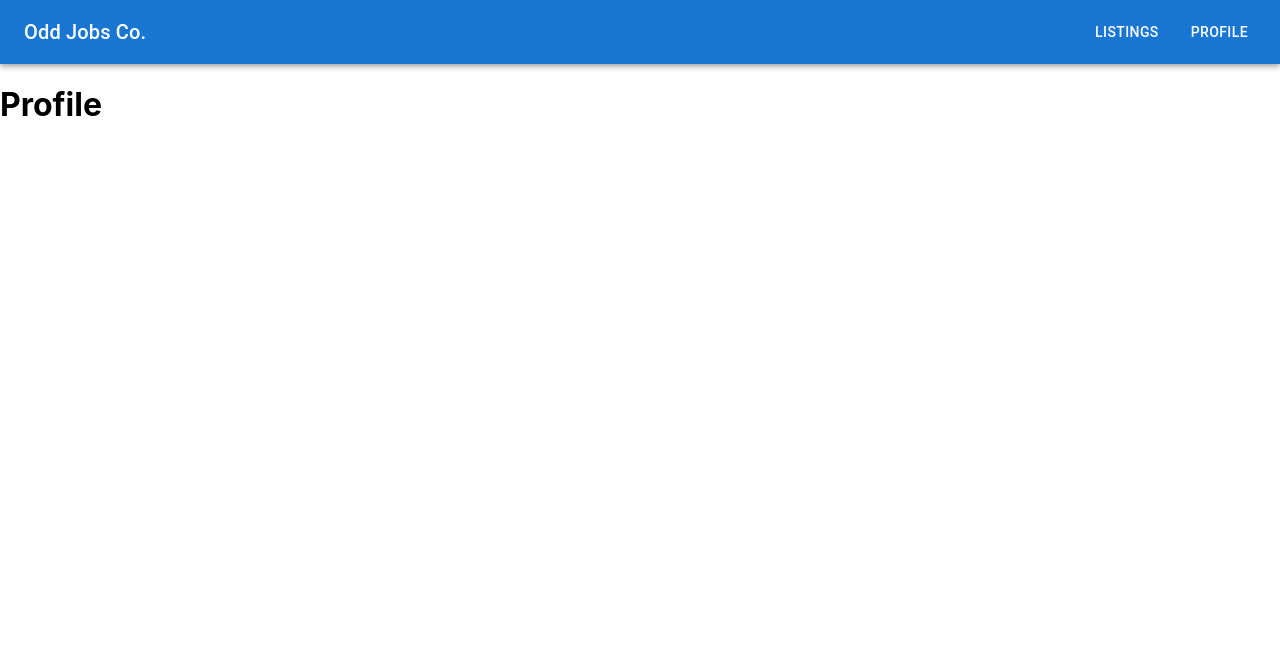
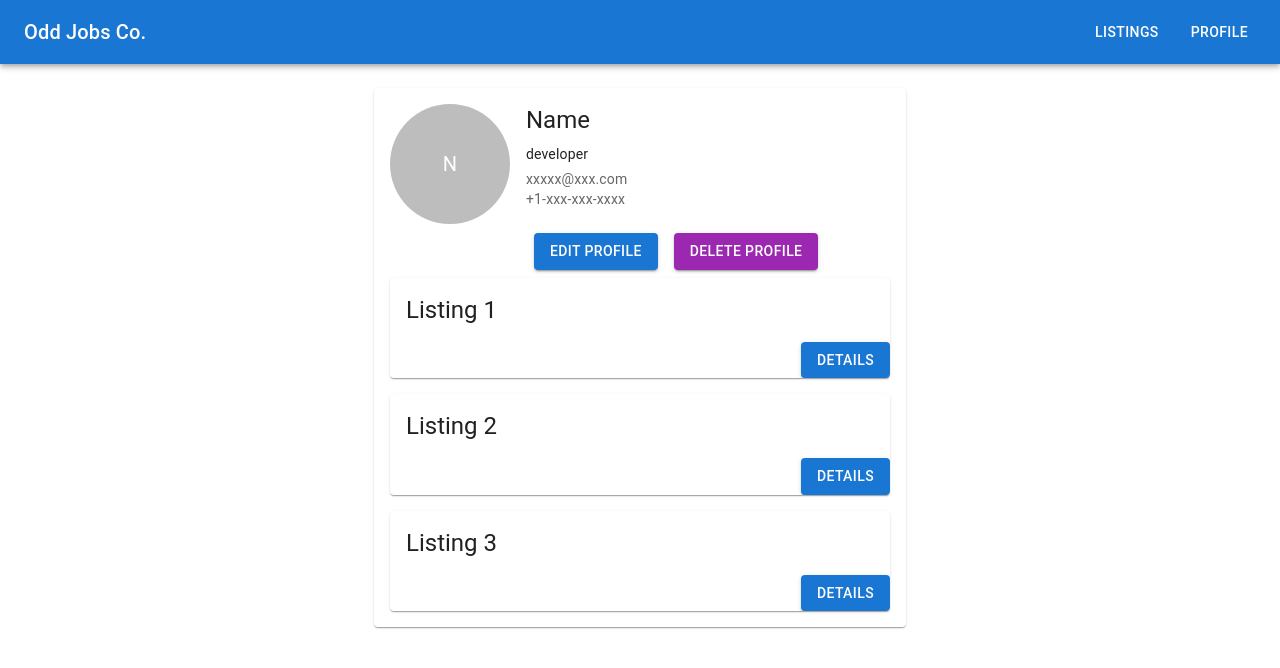
Before and after one commit to Vraj-P/OddJobsCO, a React (Create React App) app in the folder client/: page /profile in a window 1280 px wide. Shown: the top 668 px of the page. Built offline with nearby package versions, Linux system fonts and the light colour scheme; the HTML template or start-up script is replaced by a standard one.

Commit message:
created profile page

```diff
--- a/client/src/pages/profile/index.tsx
+++ b/client/src/pages/profile/index.tsx
@@ -1,3 +1,97 @@
 import React from "react";
-const ProfilePage = () => <h1>Profile</h1>
-export default ProfilePage;
+import { Avatar, Button, Grid, Paper, Typography } from "@mui/material";
+import { makeStyles } from "tss-react/mui";
+import ListingCard from "../listings/components/ListingCard";
+
+const useStyles = makeStyles()((theme) => ({
+  root: {
+    flexGrow: 1,
+    padding: theme.spacing(3),
+  },
+  paper: {
+    padding: theme.spacing(2),
+    margin: "auto",
+    maxWidth: 500,
+  },
+  avatar: {
+    width: theme.spacing(15),
+    height: theme.spacing(15),
+  },
+  button: {
+    margin: theme.spacing(1),
+  },
+}));
+
+interface ListingCardData {
+  name: string;
+}
+
+const testListings: ListingCardData[] = [
+  { name: "Listing 1" },
+  { name: "Listing 2" },
+  { name: "Listing 3" },
+];
+
+const UserProfile = () => {
+  const { classes } = useStyles();
+
+  const name = "Name";
+  const title = "developer";
+  const email = "xxxxx@xxx.com";
+  const phone = "+1-xxx-xxx-xxxx";
+
+  return (
+    <div className={classes.root}>
+      <Paper className={classes.paper}>
+        <Grid container spacing={2}>
+          <Grid item>
+            <Avatar className={classes.avatar}>{name[0]}</Avatar>
+          </Grid>
+          <Grid item xs={12} sm container>
+            <Grid item xs container direction="column" spacing={2}>
+              <Grid item xs>
+                <Typography gutterBottom variant="h5">
+                  {name}
+                </Typography>
+                <Typography variant="body2" gutterBottom>
+                  {title}
+                </Typography>
+                <Typography variant="body2" color="textSecondary">
+                  {email}
+                </Typography>
+                <Typography variant="body2" color="textSecondary">
+                  {phone}
+                </Typography>
+              </Grid>
+              <Grid item>
+                <Button
+                  variant="contained"
+                  color="primary"
+                  className={classes.button}
+                >
+                  Edit Profile
+                </Button>
+                <Button
+                  variant="contained"
+                  color="secondary"
+                  className={classes.button}
+                >
+                  Delete Profile
+                </Button>
+              </Grid>
+            </Grid>
+          </Grid>
+        </Grid>
+        <Grid container spacing={2}>
+          {testListings.map((listing) => (
+            <Grid item xs={12} sm={12} md={12}>
+              <ListingCard name={listing.name} />
+            </Grid>
+          ))}
+        </Grid>
+      </Paper>
+    </div>
+  );
+};
+
+export default UserProfile;
```
Also changed, not shown: client/src/components/TopBar.tsx (+20 -10 lines).
